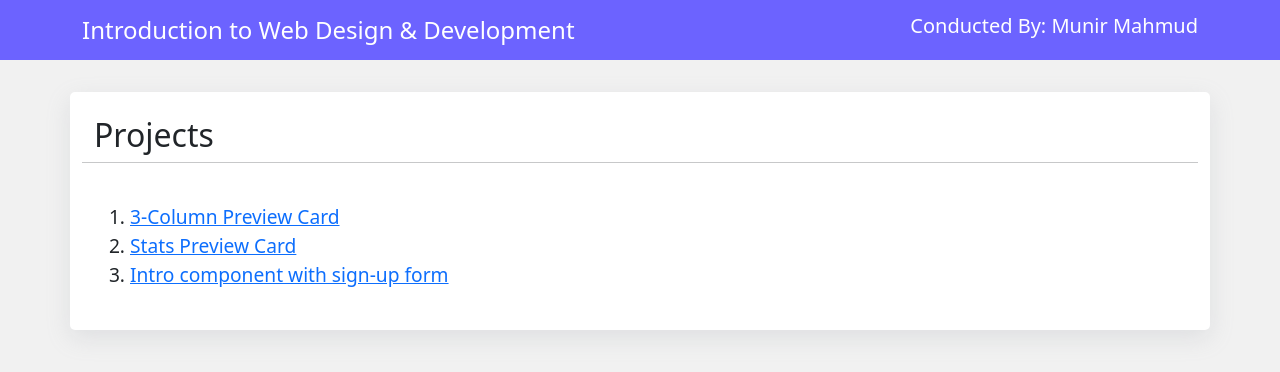
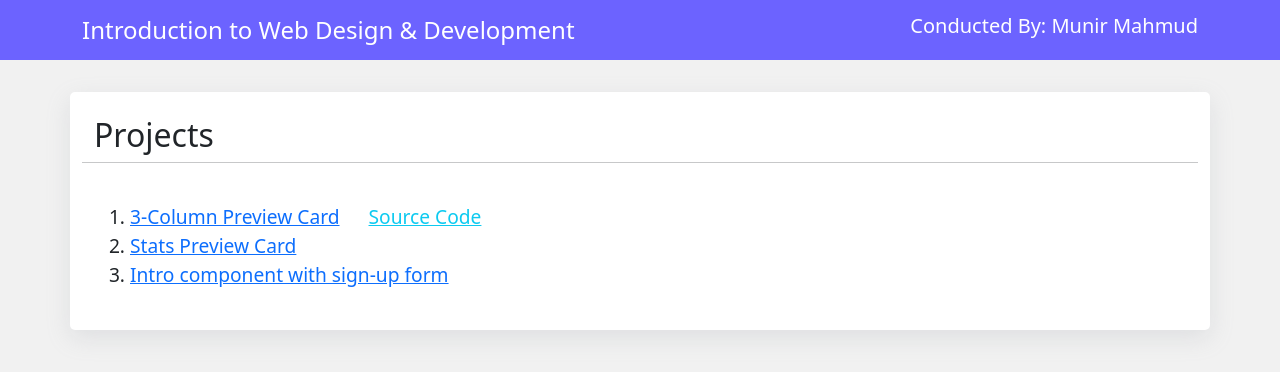
Before and after one commit to munirmahmud/introduction-to-web-design, a plain HTML site: page projects.html in a window 1280 px wide. Drawn offline with nearby package versions, Linux system fonts and the light colour scheme.

Commit message:
Sources code added

```diff
--- a/projects.html
+++ b/projects.html
@@ -33,7 +33,11 @@
         <h2>Projects</h2>
         <hr />
         <ol class="px-5 mt-4">
-          <li><a href="https://www.frontendmentor.io/challenges/3column-preview-card-component-pH92eAR2-" target="_blank">3-Column Preview Card</a></li>
+          <li>
+            <a href="https://www.frontendmentor.io/challenges/3column-preview-card-component-pH92eAR2-" target="_blank">3-Column Preview Card</a>
+            <a href="https://github.com/munirmahmud/frontend-course-projects/" target="_blank" class="mx-4 text-info">Source Code</a>
+          </li>
+
           <li><a href="https://www.frontendmentor.io/challenges/stats-preview-card-component-8JqbgoU62" target="_blank">Stats Preview Card</a></li>
           <li><a href="https://www.frontendmentor.io/challenges/intro-component-with-signup-form-5cf91bd49edda32581d28fd1" target="_blank">Intro component with sign-up form</a></li>
           <!-- <li><a href="https://www.frontendmentor.io/challenges/sunnyside-agency-landing-page-7yVs3B6ef" target="_blank">Sunnyside agency landing page</a></li> -->
```
